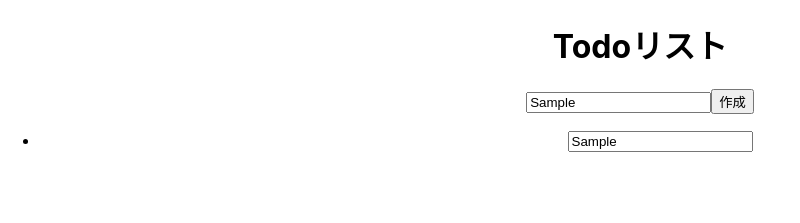
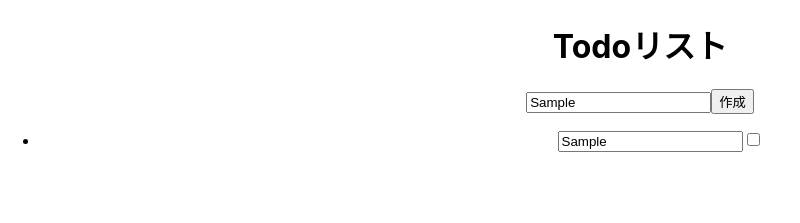
Before and after one commit to naoki-00-ito/react-ts-todo, a React (Create React App) app: page / in a window 1280 px wide. Both pictures are taken after typing "Sample" into the empty fields and a click on the input "作成". Shown: the top 223 px of the page, without its empty margins (0-800 px from the left). Built offline with nearby package versions, Linux system fonts and the light colour scheme.

Commit message:
[Add] todo完了機能実装

```diff
--- a/src/App.tsx
+++ b/src/App.tsx
@@ -41,6 +41,17 @@ function App() {
     setTodos(newTodos);
   }
 
+  const handleChecked = (id: number, checked: boolean) => {
+    const newTodos = todos.map((todo) => {
+      if(todo.id === id) {
+        todo.checked = !checked;
+      }
+      return todo;
+    });
+
+    setTodos(newTodos);
+  }
+
   return (
     <div className="App">
       <h1 className='title'>Todoリスト</h1>
@@ -54,7 +65,8 @@ function App() {
       <ul className='todo-list'>
         {todos.map((todo) => (
           <li key={todo.id} className='todo-list__item'>
-            <input type="text" onChange={(e) => handleEdit(todo.id, e.target.value)} value={todo.inputValue} />
+            <input type="text" onChange={(e) => handleEdit(todo.id, e.target.value)} value={todo.inputValue} disabled={todo.checked} />
+            <input type="checkbox" onChange={(e) => handleChecked(todo.id, todo.checked)} />
           </li>
         ))}
       </ul>
```
